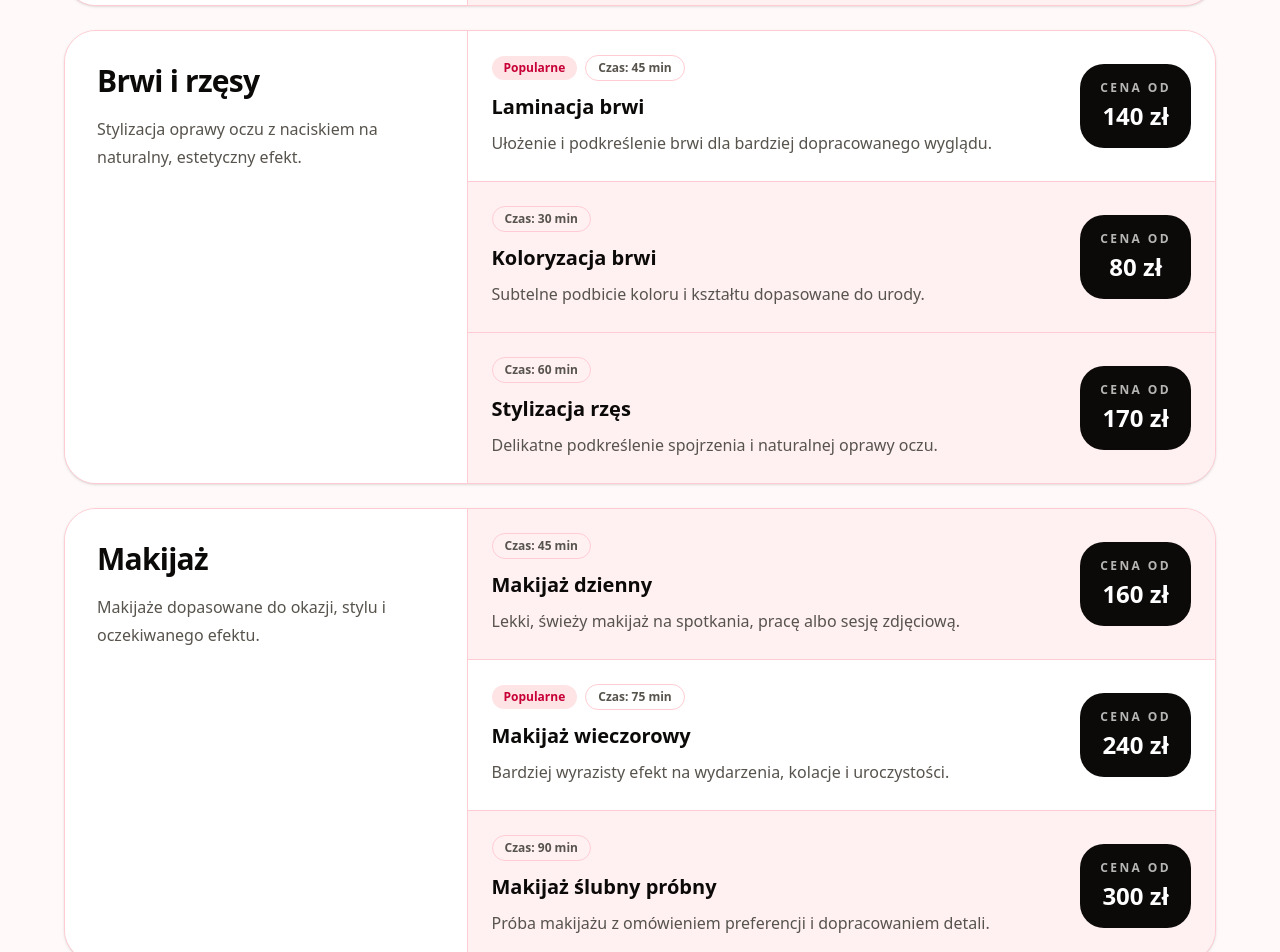
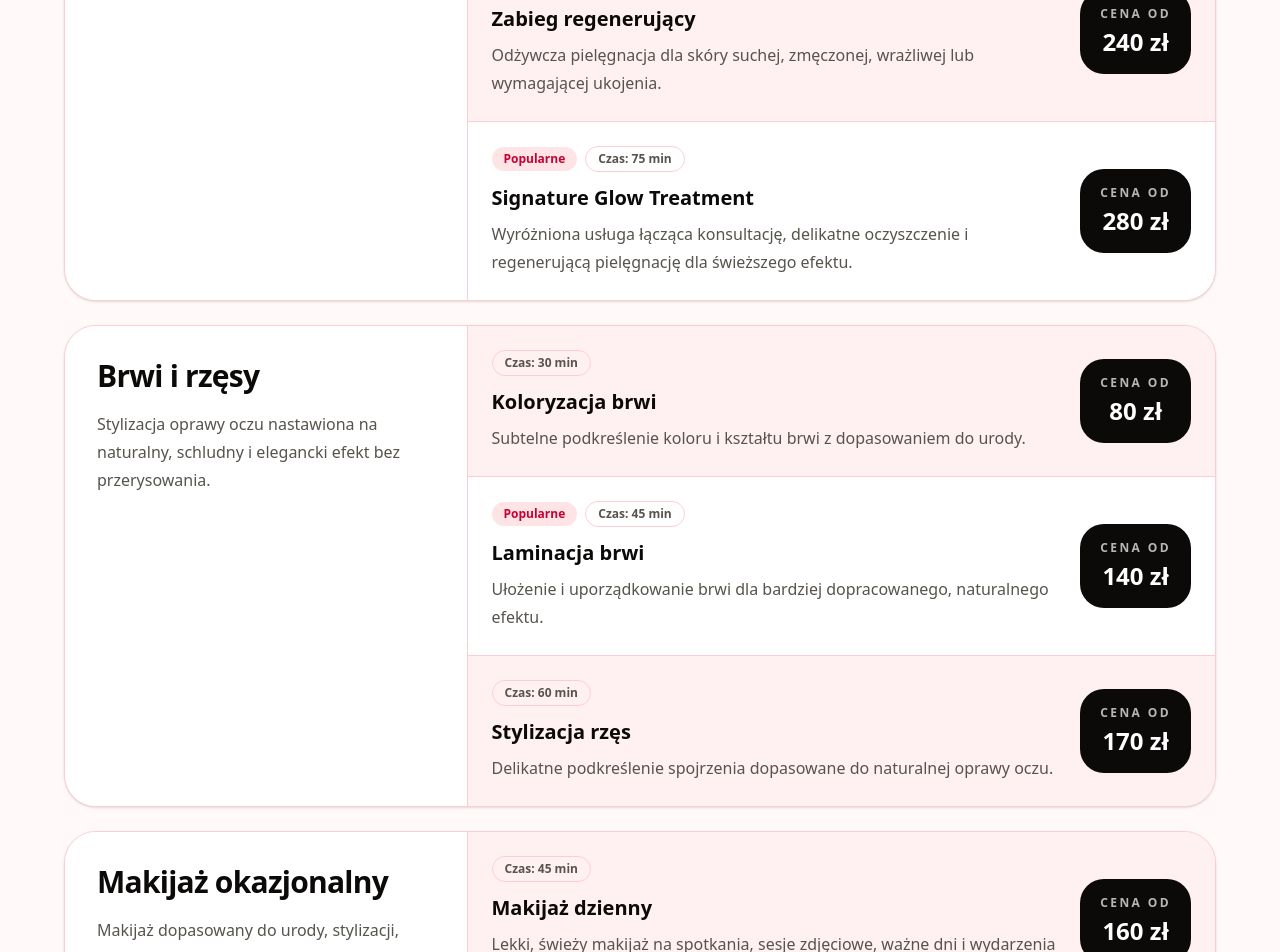
Before and after one commit to PiotrZandecki/aurora-beauty-site, a Next.js app: page /pricing in a window 1280 px wide. Shown: the part 1360-2312 px from the top of the page. Built offline with nearby package versions, Linux system fonts and the light colour scheme.

Commit message:
Finalize business pricing page

```diff
--- a/src/content/pricingContent.ts
+++ b/src/content/pricingContent.ts
@@ -42,21 +42,28 @@ type PricingContent = {
 export const pricingContent: Record<Language, PricingContent> = {
   pl: {
     introEyebrow: "Cennik",
-    introTitle: "Przejrzyste ceny dla najważniejszych usług beauty.",
+    introTitle: "Przejrzyste ceny dla usług beauty w naturalnym stylu premium.",
     introDescription:
-      "To przykładowy cennik startowy. Później możemy podmienić ceny, dodać warianty usług, promocje, pakiety albo integrację z systemem rezerwacji.",
+      "Cennik pokazuje podstawowy zakres usług, orientacyjny czas trwania oraz ceny od. Finalny dobór usługi może zostać doprecyzowany po krótkiej konsultacji, szczególnie przy pielęgnacji twarzy i makijażu okazjonalnym.",
     durationLabel: "Czas",
     priceNote: "Cena od",
     categories: [
       {
         title: "Pielęgnacja twarzy",
         description:
-          "Zabiegi oczyszczające, regenerujące i konsultacje pielęgnacyjne.",
+          "Zabiegi dobierane do aktualnych potrzeb skóry: oczyszczenie, regeneracja, ukojenie i przywrócenie naturalnego blasku.",
         items: [
+          {
+            name: "Konsultacja pielęgnacyjna",
+            description:
+              "Krótka analiza potrzeb skóry, rozmowa o codziennej pielęgnacji i rekomendacja najlepszego kierunku zabiegowego.",
+            duration: "30 min",
+            price: "90 zł",
+          },
           {
             name: "Zabieg oczyszczający",
             description:
-              "Odświeżenie skóry, delikatne oczyszczenie i podstawowa pielęgnacja.",
+              "Odświeżenie skóry, delikatne oczyszczenie i pielęgnacja dobrana do kondycji cery.",
             duration: "60 min",
             price: "180 zł",
             highlighted: true,
@@ -64,64 +71,65 @@ export const pricingContent: Record<Language, PricingContent> = {
           {
             name: "Zabieg regenerujący",
             description:
-              "Odżywcza pielęgnacja dla skóry wymagającej ukojenia i nawilżenia.",
+              "Odżywcza pielęgnacja dla skóry suchej, zmęczonej, wrażliwej lub wymagającej ukojenia.",
             duration: "75 min",
             price: "240 zł",
           },
           {
-            name: "Konsultacja pielęgnacyjna",
+            name: "Signature Glow Treatment",
             description:
-              "Omówienie potrzeb skóry i dobranie odpowiedniego planu pielęgnacji.",
-            duration: "30 min",
-            price: "90 zł",
+              "Wyróżniona usługa łącząca konsultację, delikatne oczyszczenie i regenerującą pielęgnację dla świeższego efektu.",
+            duration: "75 min",
+            price: "280 zł",
+            highlighted: true,
           },
         ],
       },
       {
         title: "Brwi i rzęsy",
         description:
-          "Stylizacja oprawy oczu z naciskiem na naturalny, estetyczny efekt.",
+          "Stylizacja oprawy oczu nastawiona na naturalny, schludny i elegancki efekt bez przerysowania.",
         items: [
+          {
+            name: "Koloryzacja brwi",
+            description:
+              "Subtelne podkreślenie koloru i kształtu brwi z dopasowaniem do urody.",
+            duration: "30 min",
+            price: "80 zł",
+          },
           {
             name: "Laminacja brwi",
             description:
-              "Ułożenie i podkreślenie brwi dla bardziej dopracowanego wyglądu.",
+              "Ułożenie i uporządkowanie brwi dla bardziej dopracowanego, naturalnego efektu.",
             duration: "45 min",
             price: "140 zł",
             highlighted: true,
           },
           {
-            name: "Koloryzacja brwi",
-            description:
-              "Subtelne podbicie koloru i kształtu dopasowane do urody.",
-            duration: "30 min",
-            price: "80 zł",
-          },
-          {
             name: "Stylizacja rzęs",
             description:
-              "Delikatne podkreślenie spojrzenia i naturalnej oprawy oczu.",
+              "Delikatne podkreślenie spojrzenia dopasowane do naturalnej oprawy oczu.",
             duration: "60 min",
             price: "170 zł",
           },
         ],
       },
       {
-        title: "Makijaż",
+        title: "Makijaż okazjonalny",
         description:
-          "Makijaże dopasowane do okazji, stylu i oczekiwanego efektu.",
+          "Makijaż dopasowany do urody, stylizacji, światła i charakteru wydarzenia.",
         items: [
           {
             name: "Makijaż dzienny",
             description:
-              "Lekki, świeży makijaż na spotkania, pracę albo sesję zdjęciową.",
+              "Lekki, świeży makijaż na spotkania, sesje zdjęciowe, ważne dni i wydarzenia dzienne.",
             duration: "45 min",
             price: "160 zł",
           },
           {
             name: "Makijaż wieczorowy",
             description:
-              "Bardziej wyrazisty efekt na wydarzenia, kolacje i uroczystości.",
+              "Bardziej wyrazisty, elegancki makijaż na uroczystości, kolacje, imprezy i sesje.",
             duration: "75 min",
             price: "240 zł",
             highlighted: true,
@@ -129,65 +137,81 @@ export const pricingContent: Record<Language, PricingContent> = {
           {
             name: "Makijaż ślubny próbny",
             description:
-              "Próba makijażu z omówieniem preferencji i dopracowaniem detali.",
+              "Próba makijażu przed ważnym dniem z omówieniem preferencji, trwałości i finalnego efektu.",
             duration: "90 min",
             price: "300 zł",
+          },
+          {
+            name: "Makijaż ślubny",
+            description:
+              "Makijaż dopasowany do urody, stylizacji, światła, zdjęć oraz charakteru ceremonii.",
+            duration: "90 min",
+            price: "350 zł",
+            highlighted: true,
           },
         ],
       },
     ],
     packagesEyebrow: "Pakiety",
-    packagesTitle: "Pakiety dla osób, które chcą połączyć kilka usług.",
+    packagesTitle: "Pakiety dla pełniejszego efektu i spokojniejszej wizyty.",
     packagesDescription:
-      "Pakiety pomagają uporządkować ofertę i zachęcają klientki do wyboru pełniejszej wizyty zamiast pojedynczej usługi.",
+      "Pakiety pomagają połączyć kilka usług w jedną wizytę. To dobre rozwiązanie przed ważnym wydarzeniem, sesją zdjęciową albo wtedy, gdy chcesz zadbać o kilka elementów naraz.",
     packages: [
       {
         title: "Fresh Start",
         description:
-          "Konsultacja pielęgnacyjna + zabieg oczyszczający dla pierwszej wizyty.",
+          "Konsultacja pielęgnacyjna oraz zabieg oczyszczający dla osób, które chcą rozpocząć świadomą pielęgnację skóry.",
         price: "240 zł",
         badge: "Na start",
       },
       {
         title: "Soft Glow",
         description:
-          "Zabieg regenerujący + delikatna stylizacja brwi dla świeżego efektu.",
+          "Zabieg regenerujący oraz delikatna stylizacja brwi dla świeżego, naturalnie dopracowanego efektu.",
         price: "340 zł",
         badge: "Popularne",
       },
       {
         title: "Event Ready",
         description:
-          "Makijaż wieczorowy + stylizacja rzęs przed ważnym wydarzeniem.",
+          "Makijaż wieczorowy oraz stylizacja rzęs przed ważnym wydarzeniem, kolacją, sesją albo uroczystością.",
         price: "380 zł",
         badge: "Okazja",
       },
     ],
     noteTitle: "Ważna informacja",
     noteDescription:
-      "Ceny są przykładowe i mogą zależeć od zakresu usługi, kondycji skóry, użytych produktów oraz indywidualnych potrzeb klientki lub klienta.",
-    ctaTitle: "Chcesz dobrać usługę do swoich potrzeb?",
+      "Podane ceny są cenami bazowymi. Finalny koszt może zależeć od zakresu pracy, wybranego wariantu usługi, kondycji skóry, oczekiwanego efektu oraz dodatkowych elementów ustalonych przed wizytą.",
+    ctaTitle: "Nie wiesz, która usługa albo pakiet będzie najlepszy?",
     ctaDescription:
-      "Przejdź do kontaktu i opisz, czego szukasz. W kolejnym etapie możemy dodać formularz, wybór usługi albo link do rezerwacji.",
-    ctaButton: "Skontaktuj się",
+      "Napisz, czego potrzebujesz, jaki efekt chcesz uzyskać i kiedy planujesz wizytę. Pomożemy dobrać odpowiedni zakres usługi.",
+    ctaButton: "Zapytaj o termin",
   },
 
   en: {
     introEyebrow: "Pricing",
-    introTitle: "Clear prices for the most important beauty services.",
+    introTitle: "Clear pricing for natural premium beauty services.",
     introDescription:
-      "This is a sample starter price list. Later we can replace prices, add service variants, promotions, packages or booking system integration.",
+      "The price list shows the basic service scope, approximate duration and starting prices. The final service selection can be adjusted after a short consultation, especially for facial care and occasion makeup.",
     durationLabel: "Duration",
     priceNote: "From",
     categories: [
       {
         title: "Facial care",
         description:
-          "Cleansing, regenerating treatments and skincare consultations.",
+          "Treatments selected according to current skin needs: cleansing, regeneration, comfort and natural glow.",
         items: [
           {
+            name: "Skincare consultation",
+            description:
+              "A short review of skin needs, daily care and recommendation for the best treatment direction.",
+            duration: "30 min",
+            price: "90 PLN",
+          },
+          {
             name: "Cleansing treatment",
-            description: "Skin refreshment, gentle cleansing and basic care.",
+            description:
+              "Skin refreshment, gentle cleansing and care selected according to the current condition of the skin.",
             duration: "60 min",
             price: "180 PLN",
             highlighted: true,
@@ -195,32 +219,25 @@ export const pricingContent: Record<Language, PricingContent> = {
           {
             name: "Regenerating treatment",
             description:
-              "Nourishing care for skin that needs soothing and hydration.",
+              "Nourishing care for dry, tired, sensitive skin or skin that needs soothing.",
             duration: "75 min",
             price: "240 PLN",
           },
           {
-            name: "Skincare consultation",
+            name: "Signature Glow Treatment",
             description:
-              "A short discussion of skin needs and a simple care plan.",
-            duration: "30 min",
-            price: "90 PLN",
+              "A featured service combining consultation, gentle cleansing and regenerating care for a fresher result.",
+            duration: "75 min",
+            price: "280 PLN",
+            highlighted: true,
           },
         ],
       },
       {
         title: "Brows and lashes",
         description:
-          "Eye-area styling focused on a natural and polished effect.",
+          "Eye-area styling focused on a natural, clean and elegant result without overdoing the effect.",
         items: [
-          {
-            name: "Brow lamination",
-            description:
-              "Shaping and enhancing brows for a cleaner appearance.",
-            duration: "45 min",
-            price: "140 PLN",
-            highlighted: true,
-          },
           {
             name: "Brow tinting",
             description:
@@ -229,30 +246,38 @@ export const pricingContent: Record<Language, PricingContent> = {
             price: "80 PLN",
           },
           {
+            name: "Brow lamination",
+            description:
+              "Shaping and organizing brows for a more polished, natural effect.",
+            duration: "45 min",
+            price: "140 PLN",
+            highlighted: true,
+          },
+          {
             name: "Lash styling",
             description:
-              "Gentle enhancement of the eyes and natural lash area.",
+              "Gentle eye enhancement adjusted to the natural lash and eye area.",
             duration: "60 min",
             price: "170 PLN",
           },
         ],
       },
       {
-        title: "Makeup",
+        title: "Occasion makeup",
         description:
-          "Makeup tailored to the occasion, style and expected result.",
+          "Makeup tailored to natural features, outfit, lighting and the character of the event.",
         items: [
           {
             name: "Day makeup",
             description:
-              "A light, fresh look for meetings, work or photo sessions.",
+              "A light, fresh makeup look for meetings, photoshoots, important days and daytime events.",
             duration: "45 min",
             price: "160 PLN",
           },
           {
             name: "Evening makeup",
             description:
-              "A more expressive effect for events, dinners and celebrations.",
+              "A more expressive, elegant makeup look for events, dinners, parties and photo sessions.",
             duration: "75 min",
             price: "240 PLN",
             highlighted: true,
@@ -260,45 +285,54 @@ export const pricingContent: Record<Language, PricingContent> = {
           {
             name: "Trial bridal makeup",
             description:
-              "A makeup trial with time to discuss preferences and details.",
+              "A makeup trial before the big day, with time to discuss preferences, durability and final effect.",
             duration: "90 min",
             price: "300 PLN",
+          },
+          {
+            name: "Bridal makeup",
+            description:
+              "Makeup adjusted to natural features, outfit, lighting, photos and the ceremony character.",
+            duration: "90 min",
+            price: "350 PLN",
+            highlighted: true,
           },
         ],
       },
     ],
     packagesEyebrow: "Packages",
-    packagesTitle: "Packages for clients who want to combine services.",
+    packagesTitle: "Packages for a fuller result and calmer visit.",
     packagesDescription:
-      "Packages help organize the offer and encourage visitors to choose a fuller visit instead of a single service.",
+      "Packages help combine several services into one visit. They work well before an important event, photoshoot or when you want to take care of several elements at once.",
     packages: [
       {
         title: "Fresh Start",
         description:
-          "Skincare consultation + cleansing treatment for the first visit.",
+          "Skincare consultation and cleansing treatment for clients who want to start more conscious skin care.",
         price: "240 PLN",
         badge: "Start here",
       },
       {
         title: "Soft Glow",
         description:
-          "Regenerating treatment + gentle brow styling for a fresh effect.",
+          "Regenerating treatment and gentle brow styling for a fresh, naturally polished result.",
         price: "340 PLN",
         badge: "Popular",
       },
       {
         title: "Event Ready",
-        description: "Evening makeup + lash styling before an important event.",
+        description:
+          "Evening makeup and lash styling before an important event, dinner, photoshoot or celebration.",
         price: "380 PLN",
         badge: "Occasion",
       },
     ],
     noteTitle: "Important note",
     noteDescription:
-      "Prices are examples and may depend on the service scope, skin condition, products used and individual client needs.",
-    ctaTitle: "Want to choose the right service for your needs?",
+      "The listed prices are base prices. The final cost may depend on the work scope, selected service variant, skin condition, desired result and additional elements agreed before the visit.",
+    ctaTitle: "Not sure which service or package is best?",
     ctaDescription:
-      "Go to contact and describe what you are looking for. In the next step, we can add a form, service selection or booking link.",
-    ctaButton: "Contact us",
+      "Describe what you need, what result you want and when you plan to visit. We will help choose the right service scope.",
+    ctaButton: "Ask about availability",
   },
 };
```
